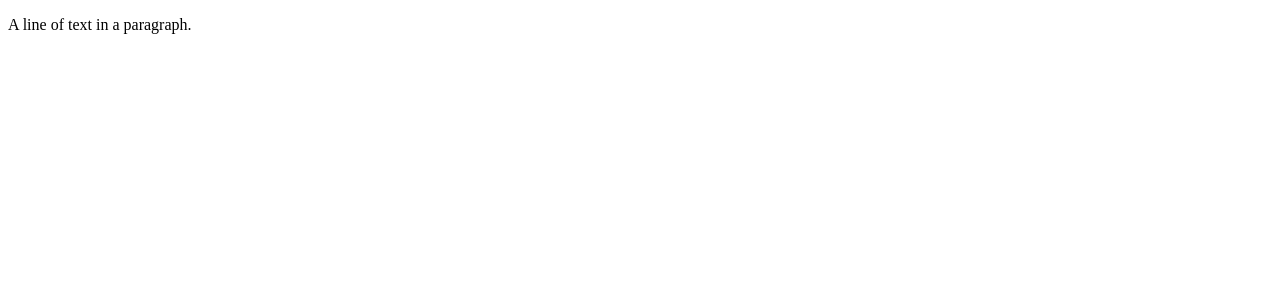
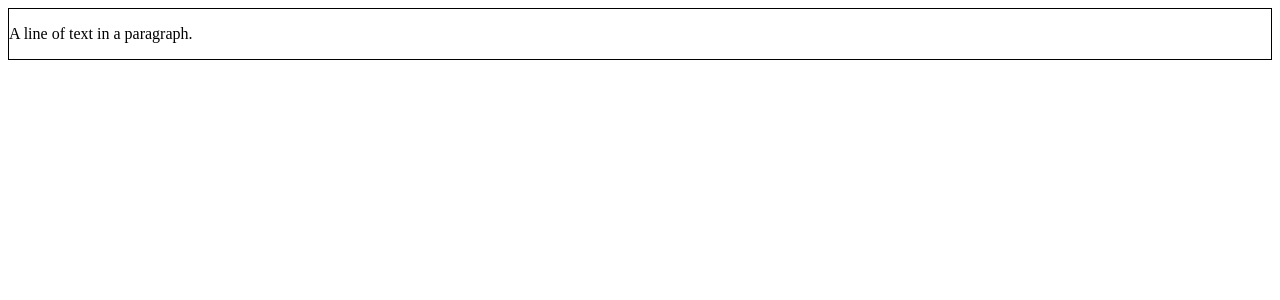
Before and after one commit to tjuandev/web_diary, a React (Create React App) app: page / in a window 1280 px wide. Shown: the top 300 px of the page. Built offline with nearby package versions, Linux system fonts and the light colour scheme.

Commit message:
adding style to see the textarea

```diff
--- a/src/App.jsx
+++ b/src/App.jsx
@@ -1,9 +1,9 @@
 import { useCallback, useRef, useState } from "react";
 import { createEditor, Editor, Text, Transforms } from "slate";
-import { Slate, Editable, withReact } from "slate-react";
+import { Slate, Editable, withReact  } from "slate-react";
 
 const App = () => {
-  const editorRef = useRef();
+  const editorRef = useRef(); // Lib triggers an error if you use useMemo
   if (!editorRef.current) editorRef.current = withReact(createEditor());
   const editor = editorRef.current;
 
@@ -32,6 +32,10 @@ const App = () => {
   return (
     <Slate editor={editor} value={value} onChange={(value) => setValue(value)}>
       <Editable
+        style={{
+          border: '1px solid black',
+        }}
+        placeholder="Digit your text here..."
         onKeyDown={(event) => {
           if (!event.ctrlKey) return;
 
```
